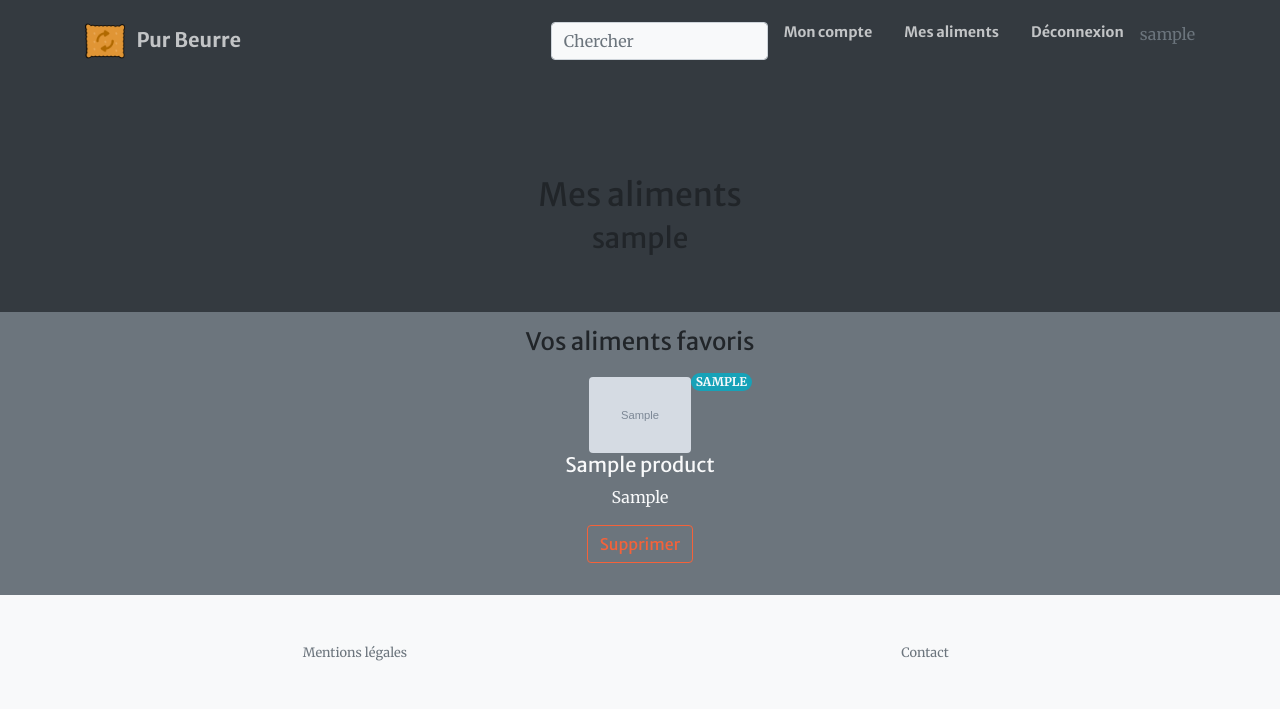
After one commit to gaillard-germain/PurBeurre, a Django app: page /substitute/favorites/ in a window 1280 px wide. The commit adds this page. Shown: the top 709 px of the page. Run offline with Django 3.2, Linux system fonts and the light colour scheme; a user stored in the database is signed in; tables that the repository leaves empty hold one stand-in row (values such as "Sample post"); grey boxes marked "Sample" are stand-in pictures; some libraries are stand-ins or nearby versions.

Commit message:
First try to handle favorites.

```diff
--- a/purbeurrev2_project/substitute/models.py
+++ b/purbeurrev2_project/substitute/models.py
@@ -26,4 +26,4 @@ class Profile(models.Model):
     favorite = models.ManyToManyField(Product, related_name='profiles', blank=True)
 
     def __str__(self):
-        return self.user.name
+        return self.user.username
--- /dev/null
+++ b/purbeurrev2_project/substitute/static/substitute/js/custom_scripts.js
@@ -0,0 +1,22 @@
+$('.save-button').on('click', function(event) {
+  let cookie = document.cookie
+  let csrfToken = cookie.substring(cookie.indexOf('=') + 1)
+  $button = $(this)
+  var id = $button.val();
+  $.ajax({
+    url: '/substitute/addfav/',
+    headers: {
+           'X-CSRFToken': csrfToken
+         },
+    data: {
+      product_id: id
+    },
+    type: 'POST'
+  })
+  .done(function(response) {
+    alert(response.message);
+    if (response.allowed) {
+      $button.prop("disabled", true);
+    }
+  });
+});
--- a/purbeurrev2_project/substitute/templates/registration/myaccount.html
+++ b/purbeurrev2_project/substitute/templates/registration/myaccount.html
@@ -9,8 +9,8 @@
 </section>
 <section class="page-section bg-secondary text-center pt-2">
   <div class="container">
-    <p>Adresse éléctronique:</p>
-    <p class="border border-dark rounded bg-light">{{ user.email }}</p>
+    <p>Adresse éléctronique</p>
+    <input type="text" name="email" value="{{ user.email }}" readonly></input>
   </div>
 </section>
 
--- a/purbeurrev2_project/substitute/templates/substitute/base.html
+++ b/purbeurrev2_project/substitute/templates/substitute/base.html
@@ -38,9 +38,9 @@
                         </li>
                         {% if user.is_authenticated %}
                           <li class="nav-item"><a class="nav-link js-scroll-trigger" href="{% url 'substitute:myaccount' %}">Mon compte</a></li>
-                          <li class="nav-item"><a class="nav-link js-scroll-trigger" href="#">Mes aliments</a></li>
+                          <li class="nav-item"><a class="nav-link js-scroll-trigger" href="{% url 'substitute:favorites' %}">Mes aliments</a></li>
                           <li class="nav-item"><a class="nav-link js-scroll-trigger" href="{% url 'substitute:logout' %}">Déconnexion</a></li>
-                          <li class="navbar-text text-muted py-0 my-0">Compte: {{ user.username }}</li>
+                          <li class="navbar-text text-muted py-0 my-0">{{ user.username }}</li>
                         {% else %}
                           <li class="nav-item"><a class="nav-link js-scroll-trigger" href="/accounts/login">Se connecter</a></li>
                           <li class="nav-item"><a class="nav-link js-scroll-trigger" href="{% url 'substitute:signup' %}">Créer un compte</a></li>
@@ -60,12 +60,15 @@
             </div>
         </footer>
         <!-- Bootstrap core JS-->
-        <script src="https://code.jquery.com/jquery-3.5.1.slim.min.js"></script>
+        <script src="https://code.jquery.com/jquery-3.5.1.min.js"></script>
         <script src="https://cdn.jsdelivr.net/npm/bootstrap@4.5.3/dist/js/bootstrap.bundle.min.js"></script>
         <!-- Third party plugin JS-->
         <script src="https://cdnjs.cloudflare.com/ajax/libs/jquery-easing/1.4.1/jquery.easing.min.js"></script>
         <script src="https://cdnjs.cloudflare.com/ajax/libs/magnific-popup.js/1.1.0/jquery.magnific-popup.min.js"></script>
         <!-- Core theme JS-->
         <script src="{% static 'substitute/js/scripts.js' %}"></script>
+        {% block javascript %}
+          <script src="{% static 'substitute/js/custom_scripts.js' %}"></script>
+        {% endblock javascript %}
     </body>
 </html>
--- /dev/null
+++ b/purbeurrev2_project/substitute/templates/substitute/favorites.html
@@ -0,0 +1,51 @@
+{% extends 'substitute/base.html' %}
+
+{% block content %}
+
+<section class="page-section bg-dark text-center pb-5">
+  <div class="container pt-5">
+    <h2>Mes aliments</h2>
+    <h3>{{ user.username }}</h3>
+  </div>
+</section>
+
+<section class="page-section bg-secondary py-2">
+  <div class="row align-items-end mt-2">
+    {% if favorites|length_is:"0" %}
+        <div class="text-center col-12">
+          <h4>Aucun aliments favoris</h4>
+        </div>
+    {% else %}
+      <div class="text-center col-12">
+          <h4>Vos aliments favoris</h4>
+      </div>
+      {% for favorite in favorites %}
+      <div class="container col-md-6 col-lg-4 my-2 text-center">
+        <a class="text-light text-decoration-none" href="{% url 'substitute:detail' product_id=favorite.id %}">
+          <img class="img-fluid rounded w-25 mt-1" src="{{ favorite.image_url }}" alt=""/>
+          <span class="position-absolute top-0 start-100 translate-middle badge rounded-pill bg-info">{{ favorite.nutriscore|upper }}</span>
+          <h5>{{ favorite.name }}</h5>
+          <p>{{ favorite.brands }}</p>
+        </a>
+        <button class="btn btn-outline-primary" value="">Supprimer</button>
+      </div>
+      {% if forloop.counter|divisibleby:3 %}<div class="clearfix"></div>{% endif %}
+      {% endfor %}
+    </div>
+  {% if paginate %}
+    <div class="clearfix"></div>
+    <nav aria-label="...">
+      <ul class="pagination justify-content-center">
+        {% if favorites.has_previous %}
+            <li class="page-item"><a href="?page={{ favorites.previous_page_number }}">Précédent</a></li>
+        {% endif %}
+        {% if favorites.has_next %}
+            <li class="page-item"><a href="?page={{ favorites.next_page_number }}">Suivant</a></li>
+        {% endif %}
+      </ul>
+    </nav>
+  {% endif %}
+{% endif %}
+</section>
+
+{% endblock %}
--- a/purbeurrev2_project/substitute/templates/substitute/results.html
+++ b/purbeurrev2_project/substitute/templates/substitute/results.html
@@ -29,7 +29,7 @@
           <h5>{{ alternative.name }}</h5>
           <p>{{ alternative.brands }}</p>
         </a>
-        <a href="#" class="btn btn-outline-primary">Sauvegarder</a>
+        <button class="save-button btn btn-outline-primary" value="{{ alternative.id }}">Sauvegarder</button>
       </div>
       {% if forloop.counter|divisibleby:3 %}<div class="clearfix"></div>{% endif %}
       {% endfor %}
--- a/purbeurrev2_project/substitute/urls.py
+++ b/purbeurrev2_project/substitute/urls.py
@@ -11,4 +11,6 @@ urlpatterns = [
     re_path(r'^myaccount/', views.my_account, name='myaccount'),
     re_path(r'^results/(?P<query>[\w\d+]*)/$', views.results, name='results'),
     re_path(r'^detail/(?P<product_id>\d+)/$', views.detail, name='detail'),
+    re_path(r'^addfav/', views.addfav, name='addfav'),
+    re_path(r'^favorites/', views.favorites, name='favorites'),
 ]
--- a/purbeurrev2_project/substitute/views.py
+++ b/purbeurrev2_project/substitute/views.py
@@ -1,5 +1,5 @@
 from django.shortcuts import render, redirect
-from django.http import Http404
+from django.http import Http404, HttpResponse, JsonResponse
 from django.contrib.auth import authenticate, login, logout
 from django.contrib.auth.models import User
 from django.contrib import messages
@@ -11,7 +11,7 @@ import re
 from collections import Counter
 
 from .forms import SignUpForm, ProductSearchForm
-from .models import Product
+from .models import Product, Profile
 
 
 def signup(request):
@@ -21,6 +21,7 @@ def signup(request):
             user = form.save()
             user.refresh_from_db()
             user.save()
+            Profile.objects.create(user=user)
             raw_password = form.cleaned_data.get('password1')
             user = authenticate(username=user.username, password=raw_password)
             login(request, user)
@@ -37,9 +38,7 @@ def logout_request(request):
 
 
 def my_account(request):
-    context = {}
     return render(request, 'registration/myaccount.html')
-
 
 
 def index(request):
@@ -92,3 +91,40 @@ def detail(request, product_id):
     product = Product.objects.get(id=product_id)
     context = {'product': product}
     return render(request, 'substitute/detail.html', context)
+
+
+def addfav(request):
+    response = {"message": "", "allowed": False}
+    if request.method == 'POST' and request.is_ajax():
+        product_id = request.POST.get('product_id')
+        product = Product.objects.get(id=product_id)
+        if request.user.is_authenticated:
+            profile = Profile.objects.get(user=request.user)
+            profile.favorite.add(product)
+            response['message'] = "{} a été ajouté a vos favoris".format(product.name)
+            response['allowed'] = True
+        else:
+            response['message'] = "Connectez-vous pour ajouter un produit en favoris"
+            response['allowed'] = False
+    return JsonResponse(response)
+
+
+def favorites(request):
+    if request.user.is_authenticated:
+        profile = Profile.objects.get(user=request.user)
+        favorites = Product.objects.filter(profiles=profile)
+        paginator = Paginator(favorites, 9)
+        page = request.GET.get('page')
+        try:
+            favorites = paginator.page(page)
+        except PageNotAnInteger:
+            favorites = paginator.page(1)
+        except EmptyPage:
+            favorites = paginator.page(paginator.num_pages)
+        context = {
+        'favorites': favorites,
+        'paginate': True
+        }
+        return render(request, 'substitute/favorites.html', context)
+    else:
+        return redirect('accounts/login')
```
